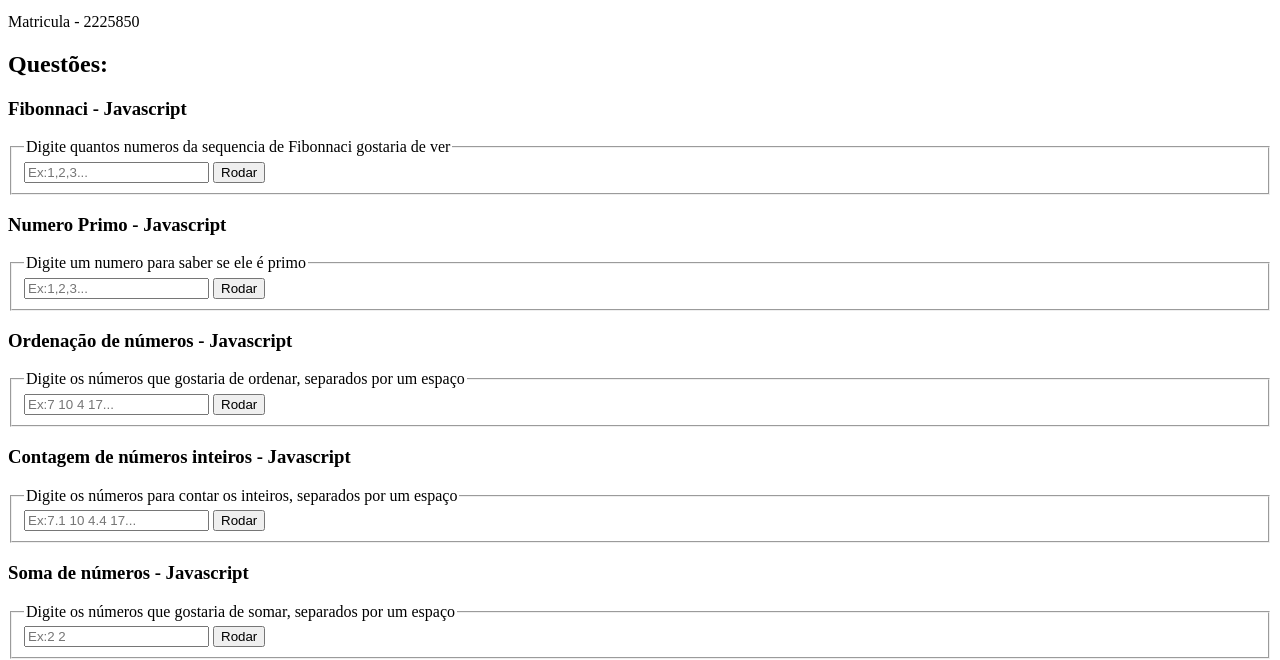
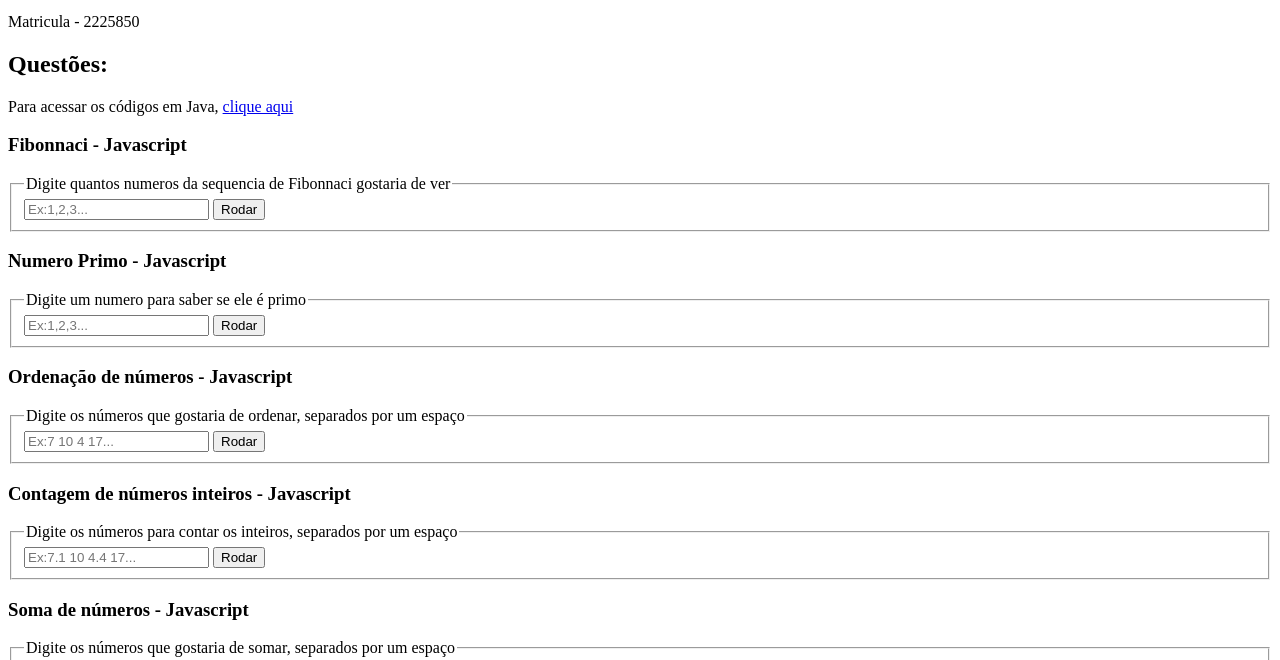
Before and after one commit to GabrielFCB/Codigos-Basicos, a plain HTML site: page Questoes JS/SiteAmbiente.html in a window 1280 px wide. Shown: the part 101-761 px from the top of the page. Drawn offline with Linux system fonts and the light colour scheme.

Commit message:
Adicionado Java por Replit

```diff
--- a/Questoes JS/SiteAmbiente.html
+++ b/Questoes JS/SiteAmbiente.html
@@ -144,6 +144,9 @@
         <p></p>
         <h2>Questões:</h2>
         <section>
+            <p>Para acessar os códigos em Java, <a href="https://replit.com/@GabrielFeitosa6/Questoes-Java-Ambiente-de-Desn?v=1">clique aqui</a> </p>
+        </section>
+        <section>
             <h3>Fibonnaci - Javascript</h3>
             <form>
                 <fieldset>
```
